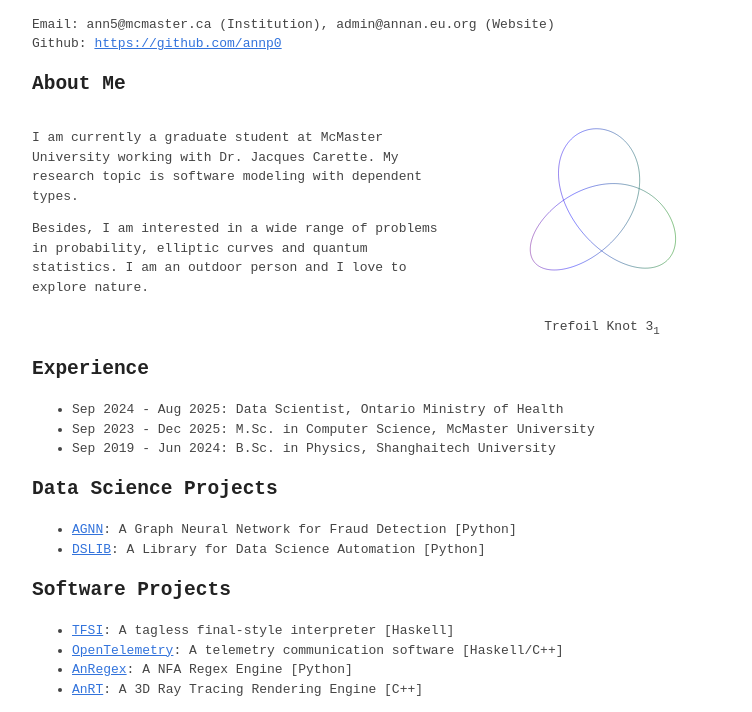
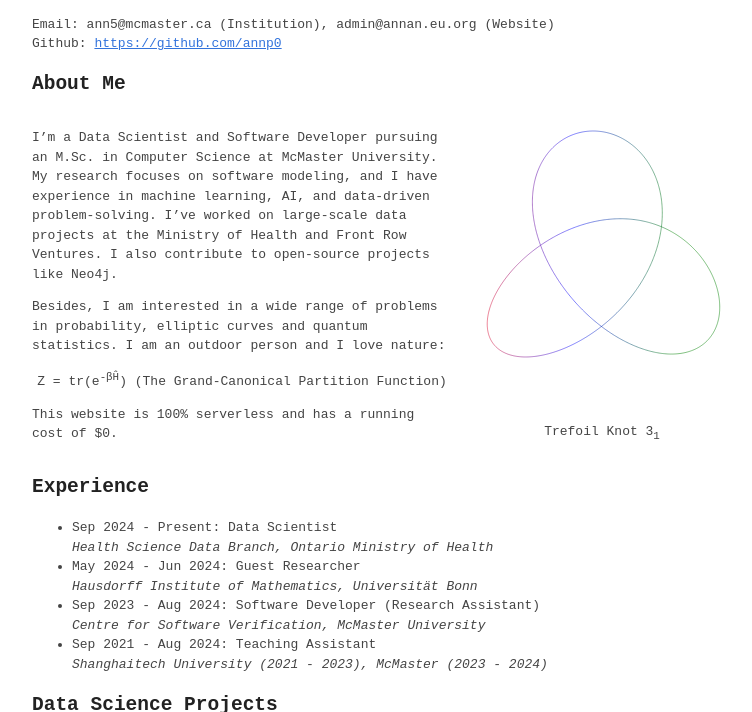
Before and after one commit to annp0/annp0.github.io, a plain HTML site: page index.html in a window 1280 px wide. Shown: the part 79-791 px from the top of the page, without its empty margins (248-1000 px from the left). Drawn offline with Linux system fonts and the light colour scheme.

Commit message:
added files

```diff
--- a/index.html
+++ b/index.html
@@ -16,20 +16,31 @@
     <h2>About Me</h2>
     <div id="about">
         <div>
-            <p>I am currently a graduate student at McMaster University working with Dr. Jacques Carette. My research topic is software modeling with dependent types.</p>
-            <p>Besides, I am interested in a wide range of problems in probability, elliptic curves and quantum statistics. I am an outdoor person and I love to explore nature.</p>
+            <p>I’m a Data Scientist and Software Developer pursuing an M.Sc. in Computer Science at McMaster University. My research focuses on software modeling, and I have experience in machine learning, AI, and data-driven problem-solving. I’ve worked on large-scale data projects at the Ministry of Health and Front Row Ventures. I also contribute to open-source projects like Neo4j.</p>
+            <p>Besides, I am interested in a wide range of problems in probability, elliptic curves and quantum statistics. I am an outdoor person and I love nature:</p>
+            <div style="text-align: center;">Z = tr(e<sup>-βĤ</sup>) (The Grand-Canonical Partition Function)</div>
+            <p>This website is 100% serverless and has a running cost of $0.</p>
         </div>
-        <div class="knot-container">
-            <canvas id="canvas" style="width: 300px"></canvas>
+        <div class="knot-container" style="width: 300px; height: 300px;">
+            <canvas id="canvas"></canvas>
             <div style="text-align: center;">Trefoil Knot 3<sub>1</sub></div>
         </div>
     </div>
     <div>
         <h2>Experience</h2>
         <ul>
-            <li>Sep 2024 - Aug 2025: Data Scientist, Ontario Ministry of Health</li>
-            <li>Sep 2023 - Dec 2025: M.Sc. in Computer Science, McMaster University</li>
-            <li>Sep 2019 - Jun 2024: B.Sc. in Physics, Shanghaitech University</li>
+            <li><div>Sep 2024 - Present: Data Scientist<br>
+                <i>Health Science Data Branch, Ontario Ministry of Health</i>
+            </div></li>
+            <li><div>May 2024 - Jun 2024: Guest Researcher<br>
+                <i>Hausdorff Institute of Mathematics, Universität Bonn</i>
+            </div></li>
+            <li><div>Sep 2023 - Aug 2024: Software Developer (Research Assistant)<br>
+                <i>Centre for Software Verification, McMaster University</i>
+            </div></li>
+            <li><div>Sep 2021 - Aug 2024: Teaching Assistant<br>
+                <i>Shanghaitech University (2021 - 2023), McMaster (2023 - 2024)</i>
+            </div></li>
         </ul>
     </div>
     <h2>Data Science Projects</h2>
@@ -50,10 +61,10 @@
     </ul>
     <h2>Notes</h2>
     <ul>
-        <li><a href="ct-1.pdf">Notes on Natural Transformation</a></li>
-        <li><a href="notes-on-dt.pdf">Notes on Differential Topology</a></li>
-        <li><a href="ra-sol-ch1-3.pdf">Folland Real Analysis Solutions (Ch1 - Ch3)</a></li>
-        <li><a href="galois.pdf">Introduction to Galois Theory</a></li>
+        <li><a href="files/ct-1.pdf">Notes on Natural Transformation</a></li>
+        <li><a href="files/notes-on-dt.pdf">Notes on Differential Topology</a></li>
+        <li><a href="files/ra-sol-ch1-3.pdf">Folland Real Analysis Solutions (Ch1 - Ch3)</a></li>
+        <li><a href="files/galois.pdf">Introduction to Galois Theory</a></li>
     </ul>
     <footer>- End of page -</footer>
 </body>
```
Also changed, not shown: favicon.ico (deleted), 5 other files.
